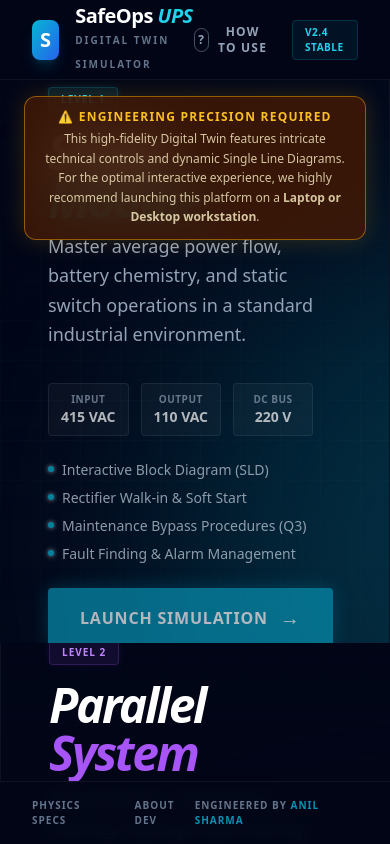
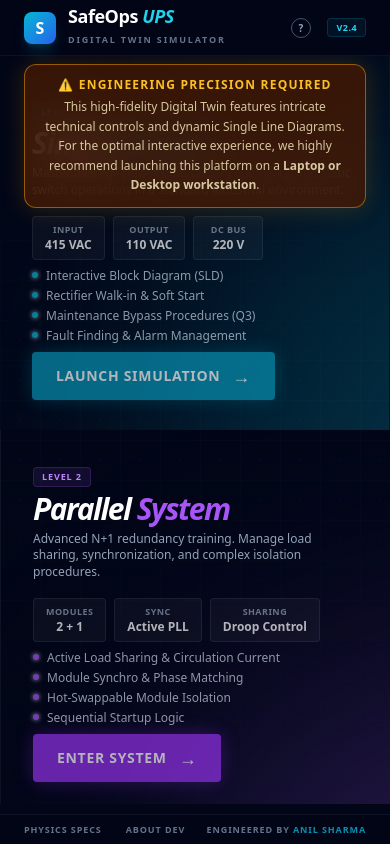
Before and after one commit to toanilsharma/UPSLAB, a React (Vite) app: page / in a window 390 px wide. Built offline with nearby package versions, Linux system fonts and the light colour scheme.

Commit message:
your message

```diff
--- a/Launcher.tsx
+++ b/Launcher.tsx
@@ -38,16 +38,16 @@
 );
 
 const FeatureList = ({ items, color }: { items: string[], color: string }) => (
-    <ul className="space-y-2 mb-6">
+    <ul className="space-y-1 mb-3">
         {items.map((item, i) => (
             <motion.li
                 key={i}
                 initial={{ opacity: 0, x: -10 }}
                 animate={{ opacity: 1, x: 0 }}
                 transition={{ delay: 0.1 * i }}
-                className="flex items-start gap-2 text-slate-300 text-sm font-medium"
+                className="flex items-start gap-2 text-slate-300 text-xs font-medium"
             >
-                <span className={`mt-1.5 w-1.5 h-1.5 rounded-full bg-${color}-500 shadow-[0_0_5px_currentColor]`}></span>
+                <span className={`mt-1 w-1.5 h-1.5 rounded-full bg-${color}-500 shadow-[0_0_5px_currentColor]`}></span>
                 {item}
             </motion.li>
         ))}
@@ -55,9 +55,9 @@
 );
 
 const StatBadge = ({ label, value }: { label: string, value: string }) => (
-    <div className="bg-white/5 backdrop-blur-sm border border-white/10 px-3 py-2 rounded flex flex-col items-center min-w-[80px]">
-        <span className="text-[10px] text-slate-400 font-bold uppercase tracking-wider">{label}</span>
-        <span className="text-sm font-black text-white">{value}</span>
+    <div className="bg-white/5 backdrop-blur-sm border border-white/10 px-3 py-1.5 rounded flex flex-col items-center min-w-[70px]">
+        <span className="text-[9px] text-slate-400 font-bold uppercase tracking-wider">{label}</span>
+        <span className="text-xs font-black text-white">{value}</span>
     </div>
 );
 
@@ -109,38 +109,42 @@
             <CircuitBackground />
 
             {/* HEADER */}
-            <header className="fixed top-0 w-full z-50 h-20 px-8 flex items-center justify-between border-b border-white/5 bg-[#020617]/80 backdrop-blur-md">
-                <div className="flex items-center gap-4">
-                    <div className="w-10 h-10 bg-gradient-to-br from-cyan-500 to-blue-600 rounded-lg flex items-center justify-center shadow-lg shadow-cyan-500/20">
-                        <span className="text-white font-black text-xl">S</span>
+            <header className="fixed top-0 w-full z-50 h-14 px-6 flex items-center justify-between border-b border-white/5 bg-[#020617]/80 backdrop-blur-md">
+                <div className="flex items-center gap-3">
+                    <div className="w-8 h-8 bg-gradient-to-br from-cyan-500 to-blue-600 rounded-lg flex items-center justify-center shadow-lg shadow-cyan-500/20">
+                        <span className="text-white font-black text-base">S</span>
                     </div>
                     <div>
-                        <h1 className="font-black text-white tracking-tight text-xl leading-none">SafeOps <span className="text-cyan-400 italic">UPS</span></h1>
-                        <span className="text-[10px] font-bold text-slate-500 tracking-[0.2em] uppercase">Digital Twin Simulator</span>
+                        <h1 className="font-black text-white tracking-tight text-lg leading-none">SafeOps <span className="text-cyan-400 italic">UPS</span></h1>
+                        <span className="text-[9px] font-bold text-slate-500 tracking-[0.2em] uppercase">Digital Twin Simulator</span>
                     </div>
                 </div>
 
-                <div className="flex items-center gap-6">
+                <div className="flex items-center gap-4">
+                    <div className="hidden md:flex items-center gap-2 bg-amber-950/60 border border-amber-500/30 px-3 py-1 rounded-lg">
+                        <span className="text-amber-400 text-[10px]">⚠️</span>
+                        <span className="text-amber-200/80 text-[10px] font-medium">Best experienced on <b className="text-amber-300">Laptop / Desktop</b></span>
+                    </div>
                     <button
                         onClick={() => setShowInfo(!showInfo)}
                         className="text-xs font-bold text-slate-400 hover:text-white uppercase tracking-widest transition-colors flex items-center gap-2"
                     >
-                        <span className="w-6 h-6 rounded-full border border-slate-600 flex items-center justify-center">?</span>
-                        How to Use
+                        <span className="w-5 h-5 rounded-full border border-slate-600 flex items-center justify-center text-[10px]">?</span>
+                        <span className="hidden sm:inline">How to Use</span>
                     </button>
-                    <div className="px-3 py-1 bg-cyan-950/30 border border-cyan-500/20 rounded text-[10px] font-bold text-cyan-400 tracking-wider">
-                        V2.4 STABLE
+                    <div className="px-2 py-0.5 bg-cyan-950/30 border border-cyan-500/20 rounded text-[9px] font-bold text-cyan-400 tracking-wider">
+                        V2.4
                     </div>
                 </div>
             </header>
 
-            {/* OPTIMAL EXPERIENCE BANNER (Visible primarily on smaller screens) */}
-            <div className="absolute top-24 left-0 right-0 z-40 px-6 flex justify-center text-center pointer-events-none md:hidden">
+            {/* OPTIMAL EXPERIENCE BANNER - Mobile only (full banner). Desktop uses inline header badge above. */}
+            <div className="absolute top-16 left-0 right-0 z-40 px-6 flex justify-center text-center pointer-events-none md:hidden">
                 <motion.div
                     initial={{ opacity: 0, y: -20 }}
                     animate={{ opacity: 1, y: 0 }}
                     transition={{ delay: 0.5, duration: 0.6 }}
-                    className="bg-amber-950/80 border border-amber-500/50 text-amber-200 px-5 py-3 rounded-xl text-xs md:text-sm shadow-[0_0_25px_rgba(245,158,11,0.2)] max-w-md backdrop-blur-xl pointer-events-auto"
+                    className="bg-amber-950/80 border border-amber-500/50 text-amber-200 px-5 py-3 rounded-xl text-xs shadow-[0_0_25px_rgba(245,158,11,0.2)] max-w-md backdrop-blur-xl pointer-events-auto"
                 >
                     <div className="font-black tracking-widest uppercase mb-1 text-amber-400">⚠️ Engineering Precision Required</div>
                     <div className="text-amber-100/80 leading-relaxed">
@@ -150,7 +154,7 @@
             </div>
 
             {/* MAIN CONTENT - SPLIT SCREEN */}
-            <main className="flex-1 flex flex-col md:flex-row relative z-10 pt-20">
+            <main className="flex-1 flex flex-col md:flex-row relative z-10 pt-14 pb-10">
 
                 {/* --- SINGLE MODULE CARD --- */}
                 <motion.div
@@ -167,34 +171,33 @@
                     <div className="absolute inset-0 bg-gradient-to-b from-transparent to-cyan-950/20 opacity-0 group-hover:opacity-100 transition-opacity duration-500"></div>
                     <GlowingOrb color="cyan" x="50%" y="30%" size={600} />
 
-                    <div className="relative h-full flex flex-col justify-center px-12 md:px-20 max-w-3xl mx-auto">
+                    <div className="relative h-full flex flex-col justify-center px-8 md:px-14 max-w-3xl mx-auto py-4">
                         <motion.div
                             initial={{ opacity: 0, y: 20 }}
                             animate={{ opacity: 1, y: 0 }}
                             transition={{ delay: 0.2 }}
-                            className="mb-6"
+                            className="mb-2"
                         >
-                            <span className="inline-block px-3 py-1 rounded bg-cyan-500/10 border border-cyan-500/20 text-cyan-400 text-[10px] font-black tracking-widest uppercase mb-4 shadow-[0_0_10px_rgba(34,211,238,0.1)]">
+                            <span className="inline-block px-2 py-0.5 rounded bg-cyan-500/10 border border-cyan-500/20 text-cyan-400 text-[9px] font-black tracking-widest uppercase mb-1">
                                 Level 1
                             </span>
-                            <h2 className="text-5xl md:text-6xl font-black text-white italic tracking-tighter mb-2 group-hover:text-cyan-100 transition-colors">
-                                Single <br/><span className="text-cyan-500">Module</span>
+                            <h2 className="text-3xl md:text-4xl font-black text-white italic tracking-tighter mb-1 group-hover:text-cyan-100 transition-colors">
+                                Single <span className="text-cyan-500">Module</span>
                             </h2>
-                            <p className="text-slate-400 text-lg font-medium max-w-md leading-relaxed group-hover:text-slate-300 transition-colors">
+                            <p className="text-slate-400 text-xs font-medium max-w-md leading-snug group-hover:text-slate-300 transition-colors">
                                 Master average power flow, battery chemistry, and static switch operations in a standard industrial environment.
                             </p>
                         </motion.div>
 
-                        {/* EXPANDABLE DETAILS */}
                         <motion.div
                              animate={{
                                 height: 'auto',
                                 opacity: hoveredCard === 'SINGLE' ? 1 : 0.7,
                                 y: hoveredCard === 'SINGLE' ? 0 : 10
                             }}
-                             className="space-y-6"
+                             className="space-y-2"
                         >
-                             <div className="flex gap-3 mb-6">
+                             <div className="flex gap-2 mb-2">
                                 <StatBadge label="Input" value="415 VAC" />
                                 <StatBadge label="Output" value="110 VAC" />
                                 <StatBadge label="DC Bus" value="220 V" />
@@ -210,8 +213,8 @@
                                 ]}
                             />
 
-                            <button className="px-8 py-4 bg-cyan-600 hover:bg-cyan-500 text-white font-black tracking-wider uppercase rounded shadow-[0_0_20px_rgba(8,145,178,0.4)] flex items-center gap-3 group-hover:gap-6 transition-all w-fit">
-                                Launch Simulation <span className="text-xl">→</span>
+                            <button className="px-6 py-2.5 bg-cyan-600 hover:bg-cyan-500 text-white font-black text-sm tracking-wider uppercase rounded shadow-[0_0_20px_rgba(8,145,178,0.4)] flex items-center gap-3 group-hover:gap-6 transition-all w-fit">
+                                Launch Simulation <span className="text-lg">→</span>
                             </button>
                         </motion.div>
                     </div>
@@ -219,7 +222,7 @@
 
                  {/* --- PARALLEL MODULE CARD --- */}
                  <motion.div
-                    className="flex-1 relative group cursor-pointer overflow-hidden border-l border-white/5"
+                    className="flex-1 relative group cursor-pointer border-l border-white/5 overflow-hidden"
                     onHoverStart={() => setHoveredCard('PARALLEL')}
                     onHoverEnd={() => setHoveredCard(null)}
                     onClick={() => setMode('PARALLEL')}
@@ -232,34 +235,33 @@
                     <div className="absolute inset-0 bg-gradient-to-b from-transparent to-purple-950/20 opacity-0 group-hover:opacity-100 transition-opacity duration-500"></div>
                     <GlowingOrb color="purple" x="50%" y="70%" size={600} />
 
-                    <div className="relative h-full flex flex-col justify-center px-12 md:px-20 max-w-3xl mx-auto">
+                    <div className="relative h-full flex flex-col justify-center px-8 md:px-14 max-w-3xl mx-auto py-4">
                         <motion.div
                             initial={{ opacity: 0, y: 20 }}
                             animate={{ opacity: 1, y: 0 }}
                             transition={{ delay: 0.3 }}
-                            className="mb-6"
+                            className="mb-2"
                         >
-                             <span className="inline-block px-3 py-1 rounded bg-purple-500/10 border border-purple-500/20 text-purple-400 text-[10px] font-black tracking-widest uppercase mb-4 shadow-[0_0_10px_rgba(168,85,247,0.1)]">
+                             <span className="inline-block px-2 py-0.5 rounded bg-purple-500/10 border border-purple-500/20 text-purple-400 text-[9px] font-black tracking-widest uppercase mb-1">
                                 Level 2
                             </span>
-                            <h2 className="text-5xl md:text-6xl font-black text-white italic tracking-tighter mb-2 group-hover:text-purple-100 transition-colors">
-                                Parallel <br/><span className="text-purple-500">System</span>
+                            <h2 className="text-3xl md:text-4xl font-black text-white italic tracking-tighter mb-1 group-hover:text-purple-100 transition-colors">
+                                Parallel <span className="text-purple-500">System</span>
                             </h2>
-                            <p className="text-slate-400 text-lg font-medium max-w-md leading-relaxed group-hover:text-slate-300 transition-colors">
+                            <p className="text-slate-400 text-xs font-medium max-w-md leading-snug group-hover:text-slate-300 transition-colors">
                                 Advanced N+1 redundancy training. Manage load sharing, synchronization, and complex isolation procedures.
                             </p>
                         </motion.div>
 
-                         {/* EXPANDABLE DETAILS */}
                          <motion.div
                              animate={{
                                 height: 'auto',
                                 opacity: hoveredCard === 'PARALLEL' ? 1 : 0.7,
                                 y: hoveredCard === 'PARALLEL' ? 0 : 10
                             }}
-                             className="space-y-6"
+                             className="space-y-2"
                         >
-                            <div className="flex gap-3 mb-6">
+                            <div className="flex gap-2 mb-2">
                                 <StatBadge label="Modules" value="2 + 1" />
                                 <StatBadge label="Sync" value="Active PLL" />
                                 <StatBadge label="Sharing" value="Droop Control" />
@@ -275,8 +277,8 @@
                                 ]}
                             />
 
-                             <button className="px-8 py-4 bg-purple-600 hover:bg-purple-500 text-white font-black tracking-wider uppercase rounded shadow-[0_0_20px_rgba(147,51,234,0.4)] flex items-center gap-3 group-hover:gap-6 transition-all w-fit">
-                                Enter System <span className="text-xl">→</span>
+                             <button className="px-6 py-2.5 bg-purple-600 hover:bg-purple-500 text-white font-black text-sm tracking-wider uppercase rounded shadow-[0_0_20px_rgba(147,51,234,0.4)] flex items-center gap-3 group-hover:gap-6 transition-all w-fit">
+                                Enter System <span className="text-lg">→</span>
                             </button>
                         </motion.div>
                     </div>
@@ -346,7 +348,7 @@
             </AnimatePresence>
 
             {/* FOOTER */}
-            <footer className="fixed bottom-0 w-full z-20 py-4 px-8 border-t border-white/5 bg-[#020617]/90 backdrop-blur flex justify-between items-center text-[10px] uppercase font-bold tracking-widest text-slate-500">
+            <footer className="fixed bottom-0 w-full z-20 py-2 px-6 border-t border-white/5 bg-[#020617]/90 backdrop-blur flex justify-between items-center text-[9px] uppercase font-bold tracking-widest text-slate-500">
                 <div className="flex gap-6">
                     <span className="hover:text-cyan-400 transition-colors cursor-pointer">Physics Specs</span>
                     <span className="hover:text-cyan-400 transition-colors cursor-pointer">About Dev</span>
--- a/ParallelApp.tsx
+++ b/ParallelApp.tsx
@@ -6,7 +6,7 @@
 import { ParallelFaceplate } from './components/ParallelFaceplate';
 import { ParallelDashboard } from './components/ParallelDashboard';
 import { VectorDiagram } from './components/VectorDiagram';
-import { INITIAL_PARALLEL_STATE, PROC_SYSTEM_MAINT_BYPASS, PROC_MODULE_ISOLATION, PROC_MODULE_1_PM, PROC_MODULE_1_RESTORE, PROC_UTILITY_FAILURE_TEST } from './parallel_constants';
+import { INITIAL_PARALLEL_STATE, PROC_SYSTEM_MAINT_BYPASS, PROC_RETURN_FROM_BYPASS_PARALLEL, PROC_MODULE_ISOLATION, PROC_MODULE_1_PM, PROC_MODULE_1_RESTORE, PROC_UTILITY_FAILURE_TEST } from './parallel_constants';
 import { calculateParallelPowerFlow, checkParallelInterlock } from './services/parallel_engine';
 import { ParallelUPSController } from './services/ParallelUPSController';
 import { ParallelSimulationState, ParallelBreakerId, ParallelProcedure, ComponentStatus, LogEntry, ParallelSystemMode } from './parallel_types';
@@ -358,6 +358,7 @@
         }
         let proc;
         if (procId === 'sys_maint_bypass') proc = PROC_SYSTEM_MAINT_BYPASS;
+        else if (procId === 'system_return_bypass') proc = PROC_RETURN_FROM_BYPASS_PARALLEL;
         else if (procId === 'module_iso') proc = PROC_MODULE_ISOLATION;
         else if (procId === 'module1_pm') proc = PROC_MODULE_1_PM;
         else if (procId === 'module1_restore') proc = PROC_MODULE_1_RESTORE;
```
Also changed, not shown: components/ParallelProcedurePanel.tsx (+9 -4 lines), parallel_constants.ts (+97 -0 lines).
